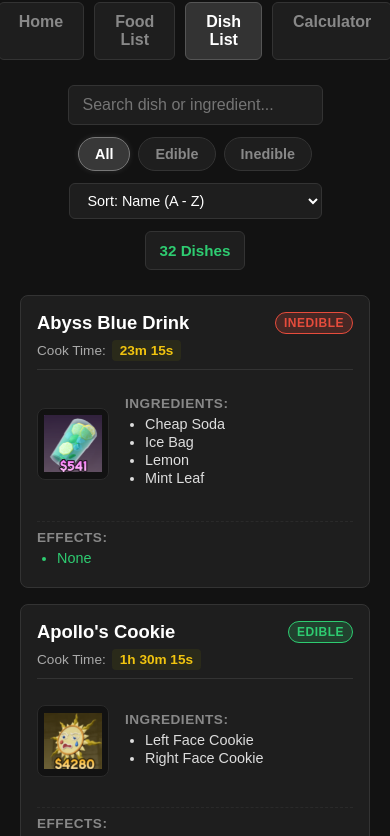
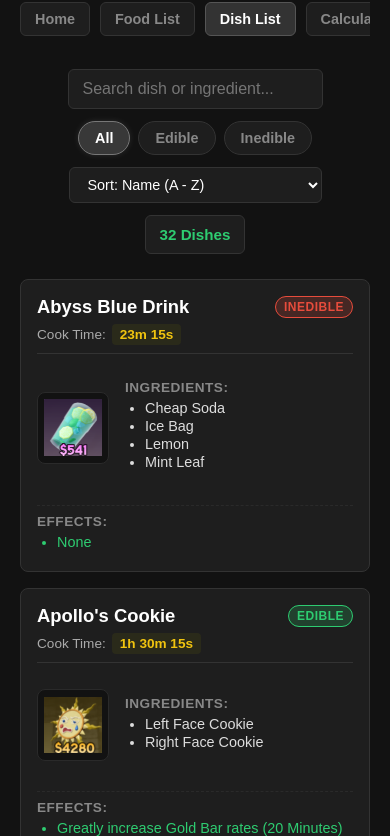
Before and after one commit to Wisadel-rev/deadly-delivery-tool, a plain HTML site: page dishes/index.html in a window 390 px wide. Shown: the part 70-906 px from the top of the page. Drawn offline with Linux system fonts and the light colour scheme.

Commit message:
Add mobile navigation fix

```diff
--- a/css/calculator.css
+++ b/css/calculator.css
@@ -401,3 +401,30 @@ h1 {
     border-bottom: 1px solid #2a2a2a;
   }
 }
+
+/* Output Formula & Result Bar */
+.price-value {
+  font-size: 1.8rem;
+  font-weight: 800;
+  color: #f1c40f;
+}
+
+/* ==========================================================================
+   Mobile Navigation Fix (Solution 2: Horizontal Scroll)
+   ========================================================================== */
+@media (max-width: 600px) {
+  .tab-nav {
+    display: flex;
+    overflow-x: auto;            /* Enables horizontal scrolling */
+    white-space: nowrap;         /* Keeps buttons on one line */
+    justify-content: flex-start; /* Aligns buttons to the left */
+    padding-bottom: 8px;         /* Prevents scrollbar overlap */
+    -webkit-overflow-scrolling: touch; /* Smooth scroll on iOS */
+  }
+
+  .tab-btn {
+    flex-shrink: 0;             /* Stops buttons from getting squeezed */
+    padding: 8px 14px;
+    font-size: 0.9rem;
+  }
+}
--- a/css/dishes.css
+++ b/css/dishes.css
@@ -185,3 +185,30 @@ mark.highlight {
   grid-column: 1 / -1;
   padding: 40px 0;
 }
+
+/* Output Formula & Result Bar */
+.price-value {
+  font-size: 1.8rem;
+  font-weight: 800;
+  color: #f1c40f;
+}
+
+/* ==========================================================================
+   Mobile Navigation Fix (Solution 2: Horizontal Scroll)
+   ========================================================================== */
+@media (max-width: 600px) {
+  .tab-nav {
+    display: flex;
+    overflow-x: auto;            /* Enables horizontal scrolling */
+    white-space: nowrap;         /* Keeps buttons on one line */
+    justify-content: flex-start; /* Aligns buttons to the left */
+    padding-bottom: 8px;         /* Prevents scrollbar overlap */
+    -webkit-overflow-scrolling: touch; /* Smooth scroll on iOS */
+  }
+
+  .tab-btn {
+    flex-shrink: 0;             /* Stops buttons from getting squeezed */
+    padding: 8px 14px;
+    font-size: 0.9rem;
+  }
+}
--- a/css/foods.css
+++ b/css/foods.css
@@ -274,3 +274,30 @@ select:focus, select:hover {
   font-size: 1.2rem;
   margin-top: 40px;
 }
+
+/* Output Formula & Result Bar */
+.price-value {
+  font-size: 1.8rem;
+  font-weight: 800;
+  color: #f1c40f;
+}
+
+/* ==========================================================================
+   Mobile Navigation Fix (Solution 2: Horizontal Scroll)
+   ========================================================================== */
+@media (max-width: 600px) {
+  .tab-nav {
+    display: flex;
+    overflow-x: auto;            /* Enables horizontal scrolling */
+    white-space: nowrap;         /* Keeps buttons on one line */
+    justify-content: flex-start; /* Aligns buttons to the left */
+    padding-bottom: 8px;         /* Prevents scrollbar overlap */
+    -webkit-overflow-scrolling: touch; /* Smooth scroll on iOS */
+  }
+
+  .tab-btn {
+    flex-shrink: 0;             /* Stops buttons from getting squeezed */
+    padding: 8px 14px;
+    font-size: 0.9rem;
+  }
+}
--- a/css/home.css
+++ b/css/home.css
@@ -194,3 +194,30 @@ footer {
   color: #666;
   font-size: 0.85rem;
 }
+
+/* Output Formula & Result Bar */
+.price-value {
+  font-size: 1.8rem;
+  font-weight: 800;
+  color: #f1c40f;
+}
+
+/* ==========================================================================
+   Mobile Navigation Fix (Solution 2: Horizontal Scroll)
+   ========================================================================== */
+@media (max-width: 600px) {
+  .tab-nav {
+    display: flex;
+    overflow-x: auto;            /* Enables horizontal scrolling */
+    white-space: nowrap;         /* Keeps buttons on one line */
+    justify-content: flex-start; /* Aligns buttons to the left */
+    padding-bottom: 8px;         /* Prevents scrollbar overlap */
+    -webkit-overflow-scrolling: touch; /* Smooth scroll on iOS */
+  }
+
+  .tab-btn {
+    flex-shrink: 0;             /* Stops buttons from getting squeezed */
+    padding: 8px 14px;
+    font-size: 0.9rem;
+  }
+}
--- a/json/foods.json
+++ b/json/foods.json
@@ -98,6 +98,7 @@
   { "name": "D20 Jelly", "rarity": "Legendary", "value": 2269, "image": "../images/foods/legendary/d20-jelly.png" },
   { "name": "Smoked Sausage", "rarity": "Legendary", "value": 3000, "image": "../images/foods/legendary/smoked-sausage.png" },
   { "name": "Dealer Head", "rarity": "Legendary", "value": 3038, "image": "../images/foods/legendary/dealer-head.png" },
+  { "name": "Zero Bloom", "rarity": "Legendary", "value": 1001, "image": "../images/foods/legendary/zero-bloom.png" },
 
   { "name": "Soul Stone", "rarity": "Mythic", "value": 5000, "image": "../images/foods/mythic/soul-stone.png" },
   { "name": "Dreamcore", "rarity": "Mythic", "value": 7888, "image": "../images/foods/mythic/dreamcore.png" },
```
Also changed, not shown: images/foods/legendary/zero-bloom.png (added).
